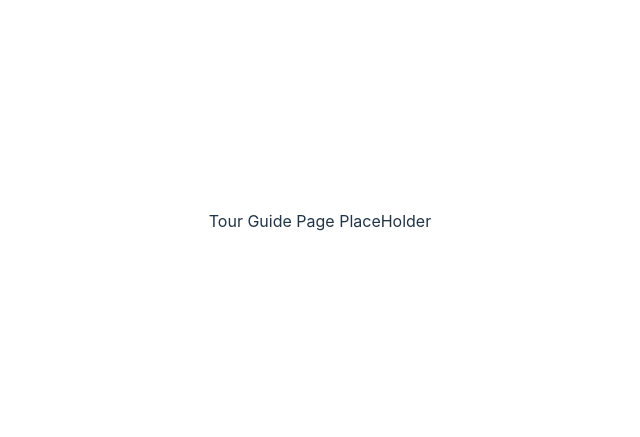
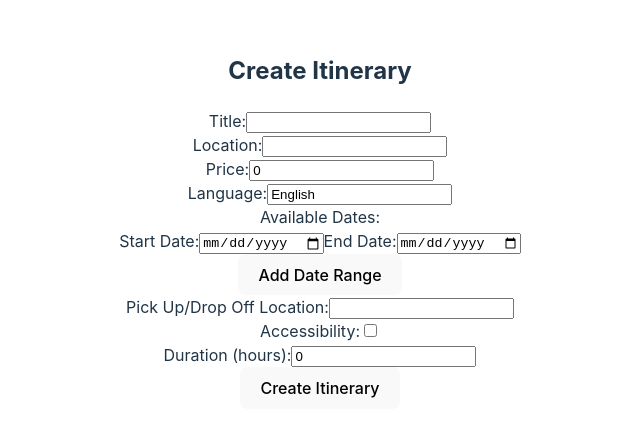
Before and after one commit to Advanced-computer-lab-2024/Roammate, a React (Vite) app in the folder frontend/: page /tour-guide in a window 1280 px wide. Shown: the part 179-616 px from the top of the page, without its empty margins (320-960 px from the left). Built offline with nearby package versions, Linux system fonts and the light colour scheme.

Commit message:
Req 20 Part A

```diff
--- /dev/null
+++ b/frontend/src/components/tourGuideComponents/createItinerary.jsx
@@ -0,0 +1,187 @@
+import { useState } from "react";
+import { createItinerary } from "../../services/api"; // Make sure to define this API call
+
+const CreateItineraryComponent = () => {
+  const [formData, setFormData] = useState({
+    title: "",
+    activities: [], // This will hold activity IDs
+    location: "",
+    price: 0,
+    language: "English", // Default value
+    availableDates: [{ startDate: "", endDate: "" }], // Array of dates
+    pickUpDropOffLocation: "",
+    accessibility: false,
+    duration: 0,
+  });
+
+  // Handle input changes
+  const handleChange = (e) => {
+    const { name, value, type, checked } = e.target;
+    setFormData((prevData) => ({
+      ...prevData,
+      [name]: type === "checkbox" ? checked : value, // Handle checkbox for accessibility
+    }));
+  };
+
+  // Handle date input change for available dates
+  const handleDateChange = (index, field, value) => {
+    const updatedDates = [...formData.availableDates];
+    updatedDates[index][field] = value;
+    setFormData((prevData) => ({
+      ...prevData,
+      availableDates: updatedDates,
+    }));
+  };
+
+  // Add new date range
+  const addDateRange = () => {
+    setFormData((prevData) => ({
+      ...prevData,
+      availableDates: [
+        ...prevData.availableDates,
+        { startDate: "", endDate: "" },
+      ],
+    }));
+  };
+
+  // Handle form submission
+  const handleSubmit = async (e) => {
+    e.preventDefault();
+
+    try {
+      const response = await createItinerary(formData);
+      console.log("Itinerary created:", response.data);
+    } catch (error) {
+      console.error("Error creating itinerary:", error);
+    }
+  };
+
+  return (
+    <div>
+      <h2>Create Itinerary</h2>
+      <form onSubmit={handleSubmit}>
+        <div>
+          <label htmlFor="title">Title:</label>
+          <input
+            type="text"
+            id="title"
+            name="title"
+            value={formData.title}
+            onChange={handleChange}
+            required
+          />
+        </div>
+
+        <div>
+          <label htmlFor="location">Location:</label>
+          <input
+            type="text"
+            id="location"
+            name="location"
+            value={formData.location}
+            onChange={handleChange}
+            required
+          />
+        </div>
+
+        <div>
+          <label htmlFor="price">Price:</label>
+          <input
+            type="number"
+            id="price"
+            name="price"
+            value={formData.price}
+            onChange={handleChange}
+            min="0"
+            required
+          />
+        </div>
+
+        <div>
+          <label htmlFor="language">Language:</label>
+          <input
+            type="text"
+            id="language"
+            name="language"
+            value={formData.language}
+            onChange={handleChange}
+          />
+        </div>
+
+        <div>
+          <label>Available Dates:</label>
+          {formData.availableDates.map((dateRange, index) => (
+            <div key={index}>
+              <label htmlFor={`startDate-${index}`}>Start Date:</label>
+              <input
+                type="date"
+                id={`startDate-${index}`}
+                value={dateRange.startDate}
+                onChange={(e) =>
+                  handleDateChange(index, "startDate", e.target.value)
+                }
+                required
+              />
+
+              <label htmlFor={`endDate-${index}`}>End Date:</label>
+              <input
+                type="date"
+                id={`endDate-${index}`}
+                value={dateRange.endDate}
+                onChange={(e) =>
+                  handleDateChange(index, "endDate", e.target.value)
+                }
+                required
+              />
+            </div>
+          ))}
+          <button type="button" onClick={addDateRange}>
+            Add Date Range
+          </button>
+        </div>
+
+        <div>
+          <label htmlFor="pickUpDropOffLocation">
+            Pick Up/Drop Off Location:
+          </label>
+          <input
+            type="text"
+            id="pickUpDropOffLocation"
+            name="pickUpDropOffLocation"
+            value={formData.pickUpDropOffLocation}
+            onChange={handleChange}
+            required
+          />
+        </div>
+
+        <div>
+          <label htmlFor="accessibility">Accessibility:</label>
+          <input
+            type="checkbox"
+            id="accessibility"
+            name="accessibility"
+            checked={formData.accessibility}
+            onChange={handleChange}
+          />
+        </div>
+
+        <div>
+          <label htmlFor="duration">Duration (hours):</label>
+          <input
+            type="number"
+            id="duration"
+            name="duration"
+            value={formData.duration}
+            onChange={handleChange}
+            min="0"
+            required
+          />
+        </div>
+
+        <button type="submit">Create Itinerary</button>
+      </form>
+    </div>
+  );
+};
+
+export default CreateItineraryComponent;
--- a/frontend/src/pages/registerPage.jsx
+++ b/frontend/src/pages/registerPage.jsx
@@ -5,12 +5,11 @@ const Register = () => {
   const [formData, setFormData] = useState({
     username: "",
     password: "",
-    role: "guest", // Default role
+    role: "guest",
   });
 
-  const navigate = useNavigate(); // Initialize the navigate hook
+  const navigate = useNavigate();
 
-  // Handle input changes
   const handleChange = (e) => {
     const { name, value } = e.target;
     setFormData((prevData) => ({
@@ -19,11 +18,8 @@ const Register = () => {
     }));
   };
 
-  // Handle form submission
   const handleSubmit = (e) => {
     e.preventDefault();
-    // Normally, you'd send the formData to the backend here
-    console.log("User Data:", formData);
     navigate(`/${formData.role}`);
   };
 
--- a/frontend/src/pages/tourGuidePage.jsx
+++ b/frontend/src/pages/tourGuidePage.jsx
@@ -1,5 +1,11 @@
+import CreateItineraryComponent from "../components/tourGuideComponents/createItinerary";
+
 const TourGuidePage = () => {
-  return <div>Tour Guide Page PlaceHolder</div>;
+  return (
+    <div>
+      <CreateItineraryComponent />
+    </div>
+  );
 };
 
 export default TourGuidePage;
--- a/frontend/src/services/api.js
+++ b/frontend/src/services/api.js
@@ -12,3 +12,8 @@ export const createPreferenceTag = async (data) => {
   const response = await axios.post(`${API_URL}preferenceTags`, data);
   return response;
 };
+
+export const createItinerary = async (data) => {
+  const response = await axios.post(`${API_URL}itinerary`, data);
+  return response;
+};
```
